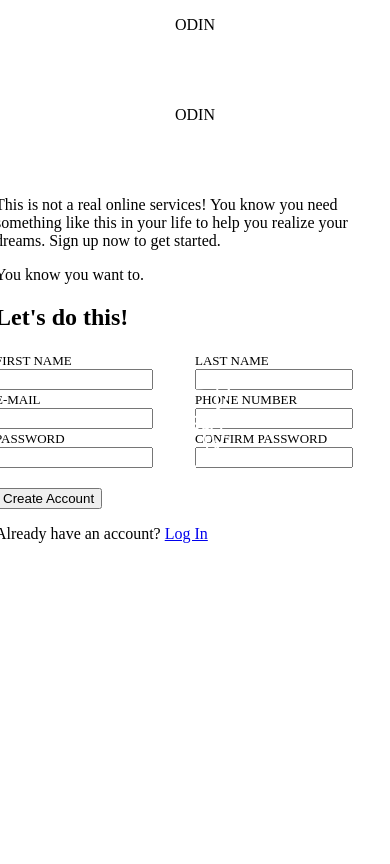
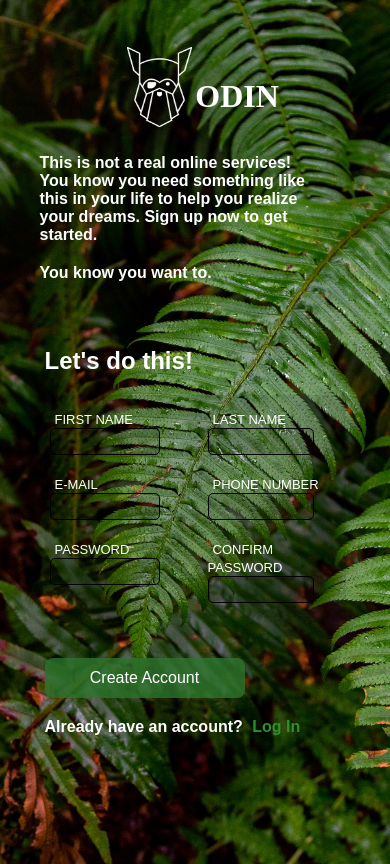
Before and after one commit to abeeebdon/sign-up-page-, a plain HTML site: page index.html in a window 390 px wide. Drawn offline with Linux system fonts and the light colour scheme.

Commit message:
Updating the CSS
adding this feature is because of responsiveness

```diff
--- a/style.css
+++ b/style.css
@@ -1,38 +1,48 @@
+* {
+  margin: 0;
+  padding: 5px;
+  box-sizing: border-box;
+}
 body {
-  margin: 5px;
   margin: 0 auto;
   background-color: white;
+  font-size: 1rem;
+  font-family: Arial, Helvetica, sans-serif;
 }
 .container {
   display: flex;
   flex-direction: row;
   justify-content: center;
   align-items: center;
-  gap: 40px;
+  gap: 20px;
 }
-@media only screen and (max-width: 600px) {
-  .container {
-    flex-direction: column;
+
+/* first
+ flex item  */
+header {
+  display: none;
 }
-#head {
-  background-image: url(halie-west.jpg);
+.head {
+  background-image: url("halie-west.jpg");
   background-size: cover;
+  flex-basis: 50%;
+  flex-grow: 2;
+  flex-shrink: 1;
   position: relative;
-  width: 800px;
-  height: 750px;
+  height: 100vh;
 }
-#head #headd {
-  width: auto;
+.head div {
+  width: 100%;
   height: 100px;
   position: absolute;
   left: 0;
   right: 0;
-  top: 0;
-  bottom: 0;
+  top: 40%;
+  bottom: 55%;
   margin: auto;
   background-color: rgba(65, 55, 55, 0.425);
 }
-#head #headd p {
+.head .odin p {
   padding-left: 40px;
   color: white;
   font-family: "Times New Roman", Times, serif;
@@ -41,13 +51,14 @@ body {
   font-weight: 900;
   font-style: italic;
   position: absolute;
-  left: 50%;
-  right: 50%;
-  top: 50%;
-  bottom: 50%;
+  left: 20%;
+  right: 0%;
+  top: 30%;
+  bottom: 0%;
   margin: auto;
 }
-img {
+
+.odin img {
   position: absolute;
   left: 0;
   right: 0;
@@ -55,42 +66,149 @@ img {
   bottom: 0;
   margin: auto;
 }
-form {
-  width: 400px;
+
+.wrapper {
+  flex-basis: 50%;
+  flex-grow: 1;
+  flex-shrink: 3;
+}
+.wrapper .test {
+  text-align: left;
+  width: 90%;
+  padding: 10px 0;
+}
+.wrapper .test p {
+  margin: 10px 0;
+  font-weight: bold;
+}
+.form-wrapper {
+  margin: 20px 0;
+}
+.form-heading {
+  width: 100%;
+  padding: 10px 0 0 0;
+}
+.form-heading h2 {
+  font-weight: bold;
+  font-size: 1.5rem;
+}
+.grid-container {
+  padding: 10px 0;
   display: grid;
   grid-template-columns: auto auto;
-  margin: 20px 0;
+  margin: 10px 0;
+  gap: 10px;
+  background-color: white;
 }
-#form_1 {
-  background-color: white;
-  border: 1px solid white;
+.grid-item {
+  width: 100%;
+}
+.grid-item input {
+  width: 80%;
+  max-width: 250px;
+  padding: 5px;
+  border: 1px solid black;
+  border-radius: 5px;
+  outline: none;
 }
 
 label {
   text-transform: uppercase;
   font-size: small;
 }
-#test {
-  width: 450px;
-}
-input {
-  width: 150px;
-}
-#button {
+
+.button {
   margin: 20px 0;
-  background-color: white;
 }
 
-#but {
+.btn {
   color: white;
-  background-color: rgb(34, 97, 34);
-  width: 150px;
+  background-color: rgba(44, 116, 44, 0.8);
+  width: 200px;
   height: 40px;
+  border: none;
   border-radius: 8px;
-  font-size: medium;
+  font-size: 1rem;
 }
-#butt {
+.button p {
+  margin: 10px 0;
+  padding: 10px 0;
+  font-weight: bold;
+}
+.log-in {
   color: rgb(45, 145, 45);
   border: none;
   font-size: medium;
+  text-decoration: none;
 }
+
+@media screen and (max-width: 700px) {
+  body {
+    background-image: url("halie-west.jpg");
+    background-size: cover;
+  }
+  .container {
+    display: flex;
+    flex-direction: column;
+
+    color: white;
+    height: 100vh;
+    width: 90vw;
+    margin: 0 auto;
+    padding: 10px;
+  }
+  header {
+    display: block;
+    width: 100vw;
+    height: 10vh;
+    position: relative;
+  }
+  .odin1 {
+    position: absolute;
+    top: 20%;
+    left: 30%;
+    right: 0%;
+    margin: 0 auto;
+  }
+  .odin-paragraph {
+    display: inline-block;
+    position: absolute;
+    left: 25%;
+    right: 50%;
+    top: 30%;
+    bottom: 0%;
+    margin: auto;
+
+    font-family: "Times New Roman", Times, serif;
+    text-align: center;
+    font-size: xx-large;
+    font-weight: 900;
+  }
+  .head {
+    display: none;
+  }
+  .grid-container {
+    background: rgba(0, 0, 0, 0.1);
+  }
+  input {
+    background: rgba(0, 0, 0, 0.1);
+    border: none;
+    border-bottom: 2px solid green;
+  }
+}
+@media screen and (max-width: 300px) {
+  .grid-container {
+    display: flex;
+    flex-direction: column;
+    background: rgba(0, 0, 0, 0.1);
+  }
+  .container {
+    width: 90%;
+    margin: 0 auto;
+    color: white;
+  }
+  .grid-item {
+    width: 90%;
+    margin: 0 auto;
+  }
+}
```
